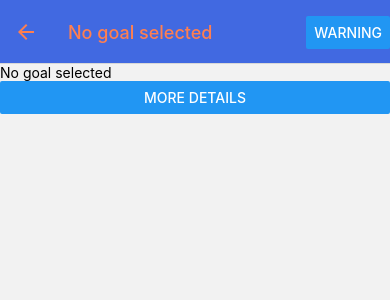
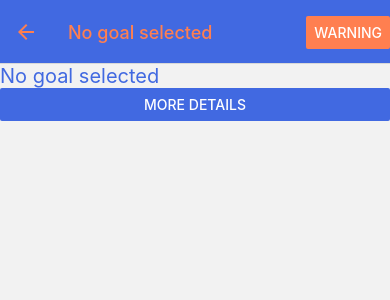
Before and after one commit to 1v17/5520project, a React Native app: screen /Details in a window 390 px wide. Shown: the top 300 px of the page. Built offline with nearby package versions, Linux system fonts and the light colour scheme.

Commit message:
move warning button to goal detail and make everything red on goal detail screen when warning is pressed

```diff
--- a/App.js
+++ b/App.js
@@ -31,16 +31,6 @@ export default function App() {
           options={({ navigation, route }) => {
             return {
               title: route.params ? route.params.goal.text : "No goal selected",
-              headerRight: () => {
-                return (
-                  <Button
-                    title="Warning"
-                    onPress={() => {
-                      console.log("Warning");
-                    }}
-                  />
-                );
-              }
             }
           }}
         />
--- a/components/GoalDetails.js
+++ b/components/GoalDetails.js
@@ -1,20 +1,51 @@
-import { View, Text, Button } from 'react-native'
+import { View, Text, Button, StyleSheet } from 'react-native'
 import React from 'react'
+import { useEffect, useState } from 'react';
 
 const GoalDetails = ({navigation, route}) => {
-  // console.log(route.params);
+
+const [isWarning, setIsWarning] = React.useState(false);
+
+useEffect(() => {
+  navigation.setOptions({
+    headerRight: () => (
+      <Button
+        title="Warning"
+        color="coral"
+        onPress={handleWarningPress}
+      />
+    ),
+  });
+}, []);
+
+function handleWarningPress() {
+  setIsWarning(true); // Activate warning mode
+  navigation.setOptions({ title: "Warning!", headerTintColor: 'red' });
+}
+
   return (
     <View>
       {route.params ? // conditional rendering when route.params is not undefined
-      <Text>Goal: {route.params.goal.text}</Text> :
-      <Text>No goal selected</Text>
+      <Text style={[styles.text, isWarning && styles.warningText]} >Goal: {route.params.goal.text}</Text> :
+      <Text style={[styles.text, isWarning && styles.warningText]} >No goal selected</Text>
       }
       <Button
         title="More Details"
         onPress={() => {navigation.push('Details')}}
+        color={isWarning ? 'red' : 'royalblue'}
       />
     </View>
   )
 }
 
+const styles = StyleSheet.create({
+  text: {
+    fontSize: 20,
+    color: 'royalblue',
+  },
+  warningText: {
+    color: 'red',
+  },
+});
+
 export default GoalDetails
```
